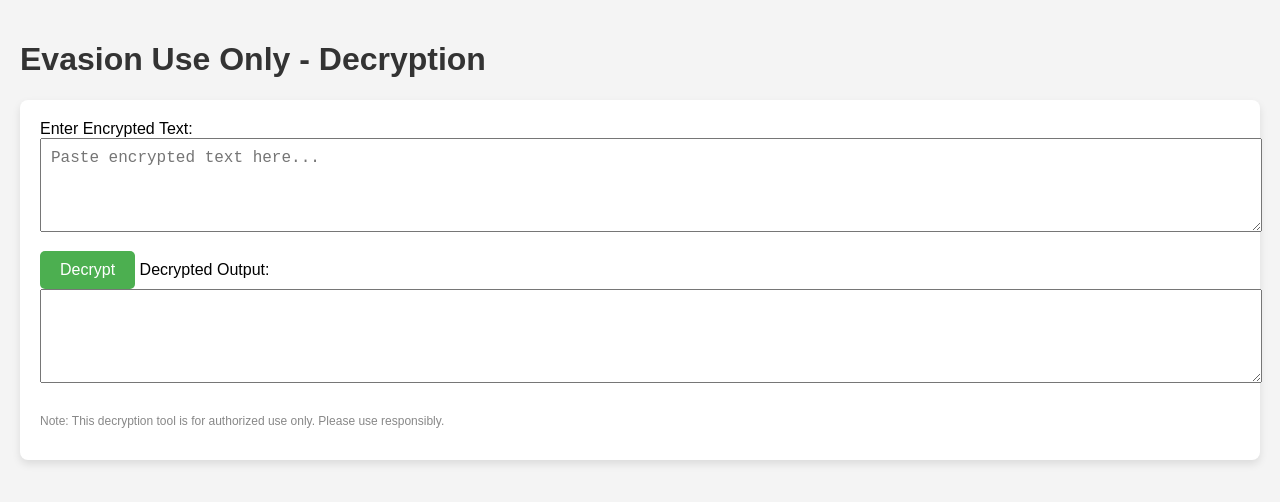
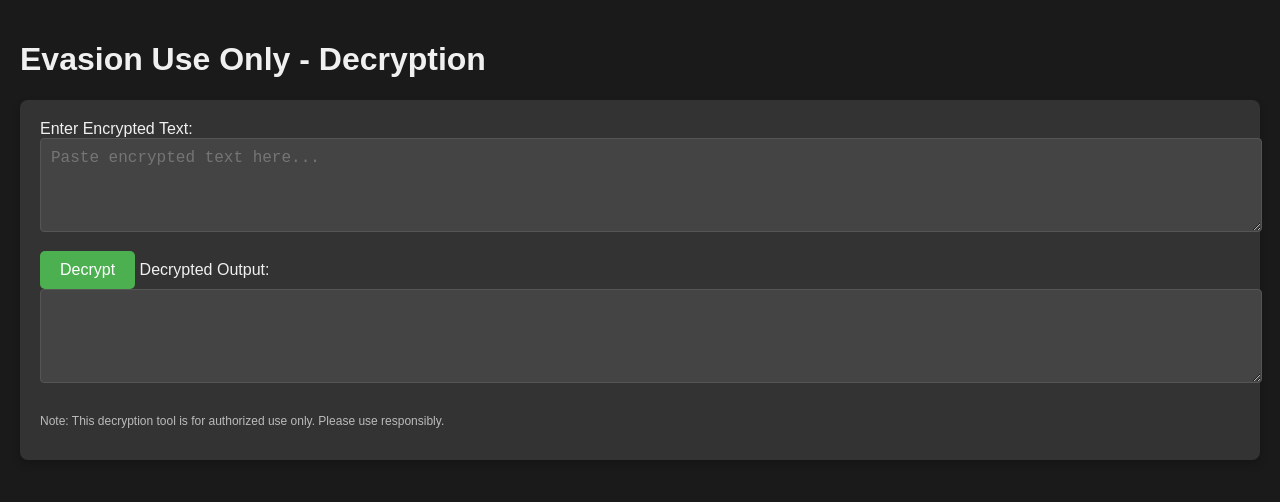
Before and after one commit to Haynbit123/encryption-tool-, a plain HTML site: page index.html in a window 1280 px wide. Drawn offline with Linux system fonts and the light colour scheme.

Commit message:
Update index.html

```diff
--- a/index.html
+++ b/index.html
@@ -9,22 +9,27 @@
             font-family: Arial, sans-serif;
             margin: 0;
             padding: 20px;
-            background-color: #f4f4f4;
+            background-color: #1a1a1a;
+            color: #f0f0f0;
         }
         h1 {
-            color: #333;
+            color: #f0f0f0;
         }
         .container {
-            background-color: #fff;
+            background-color: #333;
             padding: 20px;
             border-radius: 8px;
-            box-shadow: 0 4px 8px rgba(0, 0, 0, 0.1);
+            box-shadow: 0 4px 8px rgba(0, 0, 0, 0.2);
         }
         .input, .output {
             margin-bottom: 15px;
             width: 100%;
             padding: 10px;
             font-size: 16px;
+            background-color: #444;
+            color: #f0f0f0;
+            border: 1px solid #555;
+            border-radius: 4px;
         }
         button {
             padding: 10px 20px;
@@ -40,7 +45,7 @@
         }
         .note {
             font-size: 12px;
-            color: #888;
+            color: #bbb;
         }
     </style>
 </head>
```
